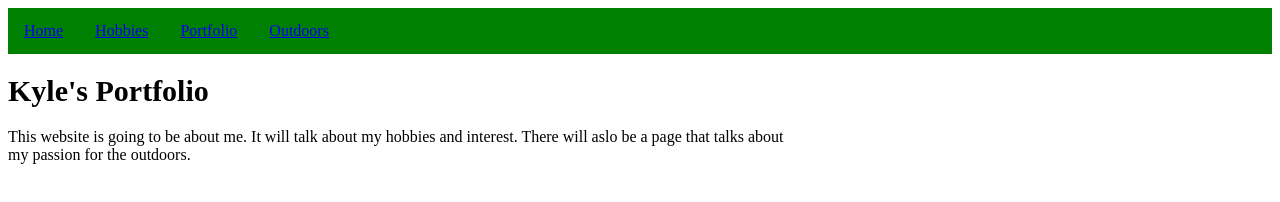
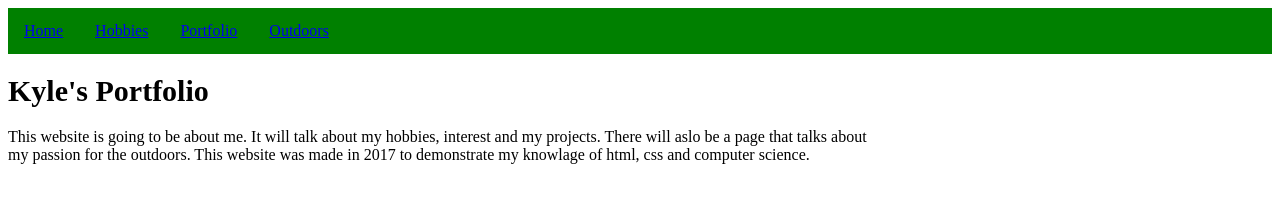
Before and after one commit to lisa-reed/Kyle-Portfolio, a plain HTML site: page index.html in a window 1280 px wide. Drawn offline with Linux system fonts and the light colour scheme.

Commit message:
Update index.html

```diff
--- a/index.html
+++ b/index.html
@@ -18,7 +18,7 @@ html>
             </ul>
             <h1> Kyle's Portfolio </h1>
 
-        <p> This website is going to be about me. It will talk about my hobbies and interest. There will aslo be a page that talks about
-             <br> my passion for the outdoors. </br>
+        <p> This website is going to be about me. It will talk about my hobbies, interest and my projects. There will aslo be a page that talks about
+             <br> my passion for the outdoors. This website was made in 2017 to demonstrate my knowlage of html, css and computer science.   </br>
        </body>
       </html>
```
